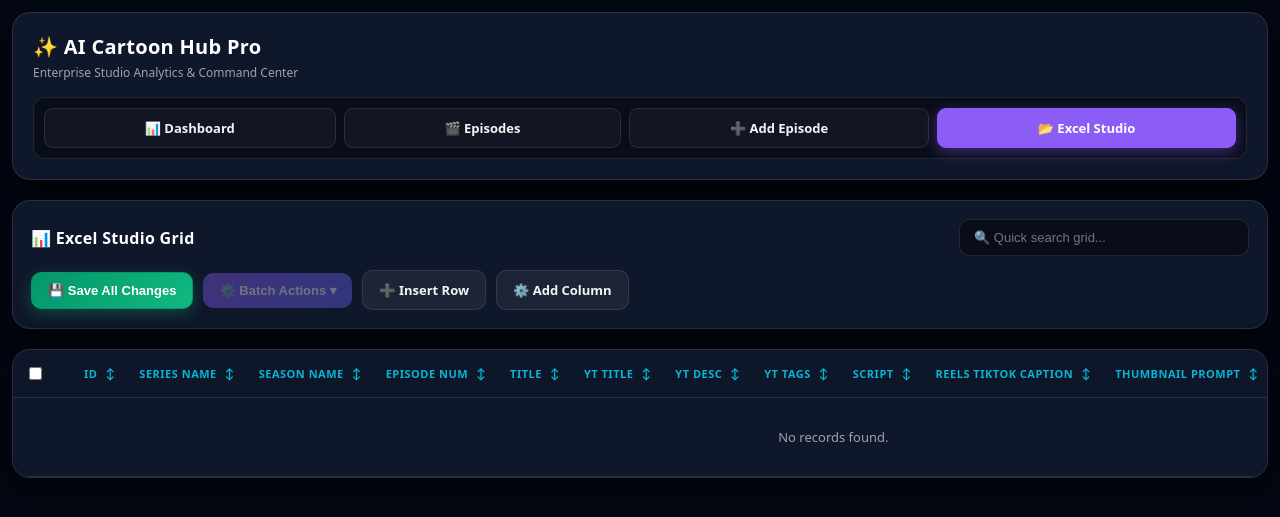
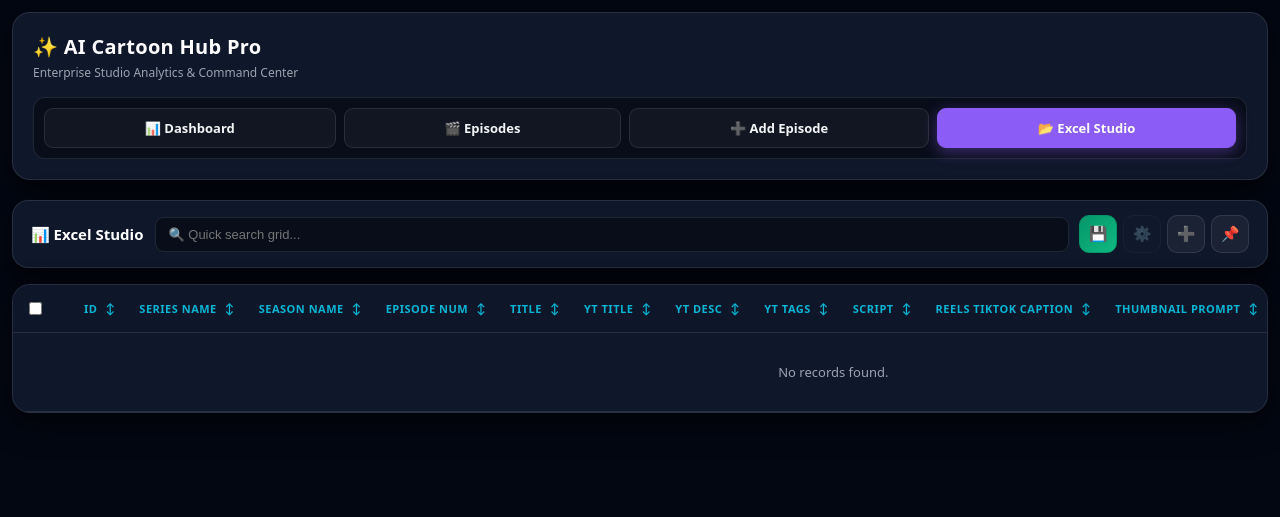
Before and after one commit to tanveer97082/cartoon_manager, a PHP site: page /excel_studio.php in a window 1280 px wide. Shown: the top 517 px of the page. Run offline with PHP 8.4, Linux system fonts and the light colour scheme; data comes from the database, SQL or seed files in the repository.

Commit message:
Update excel_studio.php

```diff
--- a/excel_studio.php
+++ b/excel_studio.php
@@ -25,7 +25,7 @@ if ($_SERVER['REQUEST_METHOD'] === 'POST' && isset($_POST['add_column'])) {
 if (isset($_GET['delete_id'])) {
     $stmt = $db->prepare("DELETE FROM episodes WHERE id = ?");
     $stmt->execute([$_GET['delete_id']]);
-    header("Location: export_import.php");
+    header("Location: excel_studio.php");
     exit;
 }
 
@@ -132,7 +132,7 @@ $rows = $db->query("SELECT * FROM episodes $order_sql")->fetchAll(PDO::FETCH_ASS
 <head>
     <meta charset="utf-8">
     <meta name="viewport" content="width=device-width, initial-scale=1">
-    <title>✨ Ultimate Excel Database Studio</title>
+    <title>✨ Excel Database Studio</title>
     <style>
         :root {
             --bg: #030712; --card: #0f172a; --border: rgba(255, 255, 255, 0.1);
@@ -141,17 +141,16 @@ $rows = $db->query("SELECT * FROM episodes $order_sql")->fetchAll(PDO::FETCH_ASS
         body { font-family: system-ui, -apple-system, sans-serif; background: var(--bg); color: var(--text); margin: 0; padding: 12px; }
         .wrapper { max-width: 100%; width: 100%; box-sizing: border-box; margin: auto; }
 
-        .excel-ribbon { background: var(--card); border: 1px solid var(--border); padding: 18px; border-radius: 18px; margin-bottom: 20px; box-shadow: 0 10px 30px rgba(0,0,0,0.6); display: flex; flex-direction: column; gap: 14px; }
-        .ribbon-top { display: flex; justify-content: space-between; align-items: center; flex-wrap: wrap; gap: 12px; }
-        .ribbon-bottom { display: flex; gap: 10px; flex-wrap: wrap; align-items: center; }
-
-        .grid-title { font-weight: 800; color: #fff; font-size: 16px; display: flex; align-items: center; gap: 6px; letter-spacing: 0.3px; }
-        .search-input { padding: 10px 14px; background: rgba(0,0,0,0.4); border: 1px solid var(--border); border-radius: 10px; color: #fff; font-size: 13px; width: 100%; max-width: 260px; }
+        .excel-ribbon { background: var(--card); border: 1px solid var(--border); padding: 14px 18px; border-radius: 16px; margin-bottom: 16px; box-shadow: 0 10px 30px rgba(0,0,0,0.6); display: flex; align-items: center; justify-content: space-between; flex-wrap: wrap; gap: 10px; }
+        .ribbon-left { display: flex; align-items: center; gap: 12px; flex-grow: 1; min-width: 220px; }
+        .grid-title { font-weight: 800; color: #fff; font-size: 15px; display: flex; align-items: center; gap: 6px; white-space: nowrap; }
+        .search-input { padding: 9px 12px; background: rgba(0,0,0,0.4); border: 1px solid var(--border); border-radius: 9px; color: #fff; font-size: 13px; width: 100%; }
         .search-input:focus { outline: none; border-color: var(--primary); box-shadow: 0 0 10px rgba(139,92,246,0.3); }
 
-        .excel-btn { background: rgba(255,255,255,0.06); border: 1px solid var(--border); color: var(--text); padding: 10px 16px; border-radius: 10px; font-weight: 600; font-size: 13px; cursor: pointer; text-decoration: none; display: inline-flex; align-items: center; gap: 6px; transition: all 0.2s; }
-        .excel-btn:hover { background: var(--primary); border-color: var(--primary); color: #fff; }
-        .btn-save { background: linear-gradient(135deg, #059669, #10b981); border-color: #059669; color: white; box-shadow: 0 4px 15px rgba(16,185,129,0.3); }
+        .ribbon-right { display: flex; gap: 6px; align-items: center; flex-wrap: wrap; }
+        .icon-btn { background: rgba(255,255,255,0.05); border: 1px solid var(--border); color: var(--text); width: 38px; height: 38px; border-radius: 10px; font-size: 15px; cursor: pointer; display: inline-flex; align-items: center; justify-content: center; transition: all 0.2s; text-decoration: none; }
+        .icon-btn:hover { background: var(--primary); border-color: var(--primary); color: #fff; }
+        .btn-save { background: linear-gradient(135deg, #059669, #10b981); border-color: #059669; color: white; }
 
         .spreadsheet-container { background: var(--card); border: 1px solid var(--border); border-radius: 18px; overflow-x: auto; box-shadow: 0 10px 30px rgba(0,0,0,0.6); max-height: 72vh; }
         table { width: max-content; border-collapse: collapse; text-align: left; font-size: 13px; }
@@ -173,8 +172,8 @@ $rows = $db->query("SELECT * FROM episodes $order_sql")->fetchAll(PDO::FETCH_ASS
         .dropdown:hover .dropdown-content { display: block; }
 
         .batch-actions-menu { position: relative; display: inline-block; }
-        .batch-btn { background: linear-gradient(135deg, #8b5cf6, #6366f1); color: white; border: none; padding: 10px 16px; border-radius: 10px; font-weight: 600; font-size: 13px; cursor: pointer; box-shadow: 0 4px 15px rgba(139,92,246,0.3); }
-        .batch-btn:disabled { opacity: 0.4; cursor: not-allowed; box-shadow: none; }
+        .batch-btn { background: rgba(139,92,246,0.2); border: 1px solid rgba(139,92,246,0.4); color: #c084fc; width: 38px; height: 38px; border-radius: 10px; font-size: 15px; cursor: pointer; display: inline-flex; align-items: center; justify-content: center; }
+        .batch-btn:disabled { opacity: 0.3; cursor: not-allowed; background: rgba(255,255,255,0.03); border-color: var(--border); color: var(--muted); }
         .batch-content { display: none; position: absolute; left: 0; background: #1e293b; min-width: 150px; box-shadow: 0px 10px 25px rgba(0,0,0,0.8); z-index: 999; border: 1px solid var(--border); border-radius: 10px; overflow: hidden; }
         .batch-content button { color: var(--text); padding: 10px 14px; display: block; font-size: 12px; background: none; border: none; width: 100%; text-align: left; cursor: pointer; }
         .batch-content button:hover { background: var(--primary); color: #fff; }
@@ -195,23 +194,28 @@ $rows = $db->query("SELECT * FROM episodes $order_sql")->fetchAll(PDO::FETCH_ASS
             <input type="hidden" name="bulk_action" id="bulkActionInput" value="">
 
             <div class="excel-ribbon">
-                <div class="ribbon-top">
-                    <div class="grid-title">📊 Excel Studio Grid</div>
+                <div class="ribbon-left">
+                    <div class="grid-title">📊 Excel Studio</div>
                     <input type="text" id="gridSearch" class="search-input" placeholder="🔍 Quick search grid..." onkeyup="filterGrid()">
                 </div>
-                <div class="ribbon-bottom">
-                    <button type="submit" name="save_all_columns" class="excel-btn btn-save">💾 Save All Changes</button>
+                <div class="ribbon-right">
+                    <!-- Save Changes Icon Button -->
+                    <button type="submit" name="save_all_columns" class="icon-btn btn-save" title="Save All Changes">💾</button>
 
+                    <!-- Batch Actions Icon Button -->
                     <div class="batch-actions-menu">
-                        <button type="button" id="batchBtn" class="batch-btn" disabled>⚙️ Batch Actions ▾</button>
+                        <button type="button" id="batchBtn" class="batch-btn" title="Batch Actions" disabled>⚙️</button>
                         <div class="batch-content">
                             <button type="submit" onclick="submitBulk('delete_selected')" style="color:#f87171;">🗑️ Delete Selected</button>
                             <button type="submit" onclick="submitBulk('export_selected')">📥 Export Selected</button>
                         </div>
                     </div>
 
-                    <a href="#" onclick="event.preventDefault(); document.getElementById('addRowModal').style.display='flex';" class="excel-btn">➕ Insert Row</a>
-                    <a href="#" onclick="event.preventDefault(); document.getElementById('addColumnModal').style.display='flex';" class="excel-btn">⚙️ Add Column</a>
+                    <!-- Insert Row Icon Button -->
+                    <button type="button" onclick="document.getElementById('addRowModal').style.display='flex';" class="icon-btn" title="Insert New Row">➕</button>
+
+                    <!-- Add Column Icon Button -->
+                    <button type="button" onclick="document.getElementById('addColumnModal').style.display='flex';" class="icon-btn" title="Add New Column">📌</button>
                 </div>
             </div>
 
@@ -225,7 +229,7 @@ $rows = $db->query("SELECT * FROM episodes $order_sql")->fetchAll(PDO::FETCH_ASS
                                 $arrow = (isset($_GET['col']) && $_GET['col'] === $col) ? (($_GET['dir'] ?? 'asc') === 'asc' ? '↑' : '↓') : '↕';
                             ?>
                             <th>
-                                <a href="export_import.php?col=<?= $col ?>&dir=<?= $next_dir ?>">
+                                <a href="excel_studio.php?col=<?= $col ?>&dir=<?= $next_dir ?>">
                                     <?= htmlspecialchars(str_replace('_', ' ', $col)) ?> <span><?= $arrow ?></span>
                                 </a>
                             </th>
@@ -263,7 +267,7 @@ $rows = $db->query("SELECT * FROM episodes $order_sql")->fetchAll(PDO::FETCH_ASS
                                     <div class="dropdown-content">
                                         <a href="add_edit.php?action=view&id=<?= $r['id'] ?>">👁️ View Data</a>
                                         <button type="button" onclick="copyEpisodeData(<?= htmlspecialchars(json_encode($r)) ?>)">📋 Copy Next Ep Data</button>
-                                        <a href="export_import.php?delete_id=<?= $r['id'] ?>" onclick="return confirm('Delete this row?');" style="color:#f87171;">🗑️ Delete</a>
+                                        <a href="excel_studio.php?delete_id=<?= $r['id'] ?>" onclick="return confirm('Delete this row?');" style="color:#f87171;">🗑️ Delete</a>
                                     </div>
                                 </div>
                             </td>
@@ -287,8 +291,8 @@ $rows = $db->query("SELECT * FROM episodes $order_sql")->fetchAll(PDO::FETCH_ASS
                 <div style="margin-bottom: 10px;"><label style="font-size:11px; color:var(--accent); font-weight:700;">EPISODE NUMBER</label><input type="text" name="new_ep" placeholder="S1E5" class="cell-input" style="width:100%;" required></div>
                 <div style="margin-bottom: 16px;"><label style="font-size:11px; color:var(--accent); font-weight:700;">EPISODE TITLE</label><input type="text" name="new_title" placeholder="Title" class="cell-input" style="width:100%;" required></div>
                 <div style="display:flex; gap:10px;">
-                    <button type="submit" name="add_row" class="excel-btn btn-save" style="flex:1; justify-content:center;">Insert Row</button>
-                    <button type="button" onclick="document.getElementById('addRowModal').style.display='none';" class="excel-btn" style="flex:1; justify-content:center; background:rgba(255,255,255,0.1);">Cancel</button>
+                    <button type="submit" name="add_row" class="excel-btn btn-save" style="flex:1; justify-content:center; height:40px;">Insert Row</button>
+                    <button type="button" onclick="document.getElementById('addRowModal').style.display='none';" class="icon-btn" style="width:auto; padding:0 16px; background:rgba(255,255,255,0.1); font-size:13px; font-weight:600;">Cancel</button>
                 </div>
             </form>
         </div>
@@ -303,8 +307,8 @@ $rows = $db->query("SELECT * FROM episodes $order_sql")->fetchAll(PDO::FETCH_ASS
                     <input type="text" name="column_name" placeholder="column_name" class="cell-input" style="width:100%; margin-top:6px;" required>
                 </div>
                 <div style="display:flex; gap:10px;">
-                    <button type="submit" name="add_column" class="excel-btn btn-save" style="flex:1; justify-content:center;">Create Column</button>
-                    <button type="button" onclick="document.getElementById('addColumnModal').style.display='none';" class="excel-btn" style="flex:1; justify-content:center; background:rgba(255,255,255,0.1);">Cancel</button>
+                    <button type="submit" name="add_column" class="excel-btn btn-save" style="flex:1; justify-content:center; height:40px;">Create Column</button>
+                    <button type="button" onclick="document.getElementById('addColumnModal').style.display='none';" class="icon-btn" style="width:auto; padding:0 16px; background:rgba(255,255,255,0.1); font-size:13px; font-weight:600;">Cancel</button>
                 </div>
             </form>
         </div>
```
